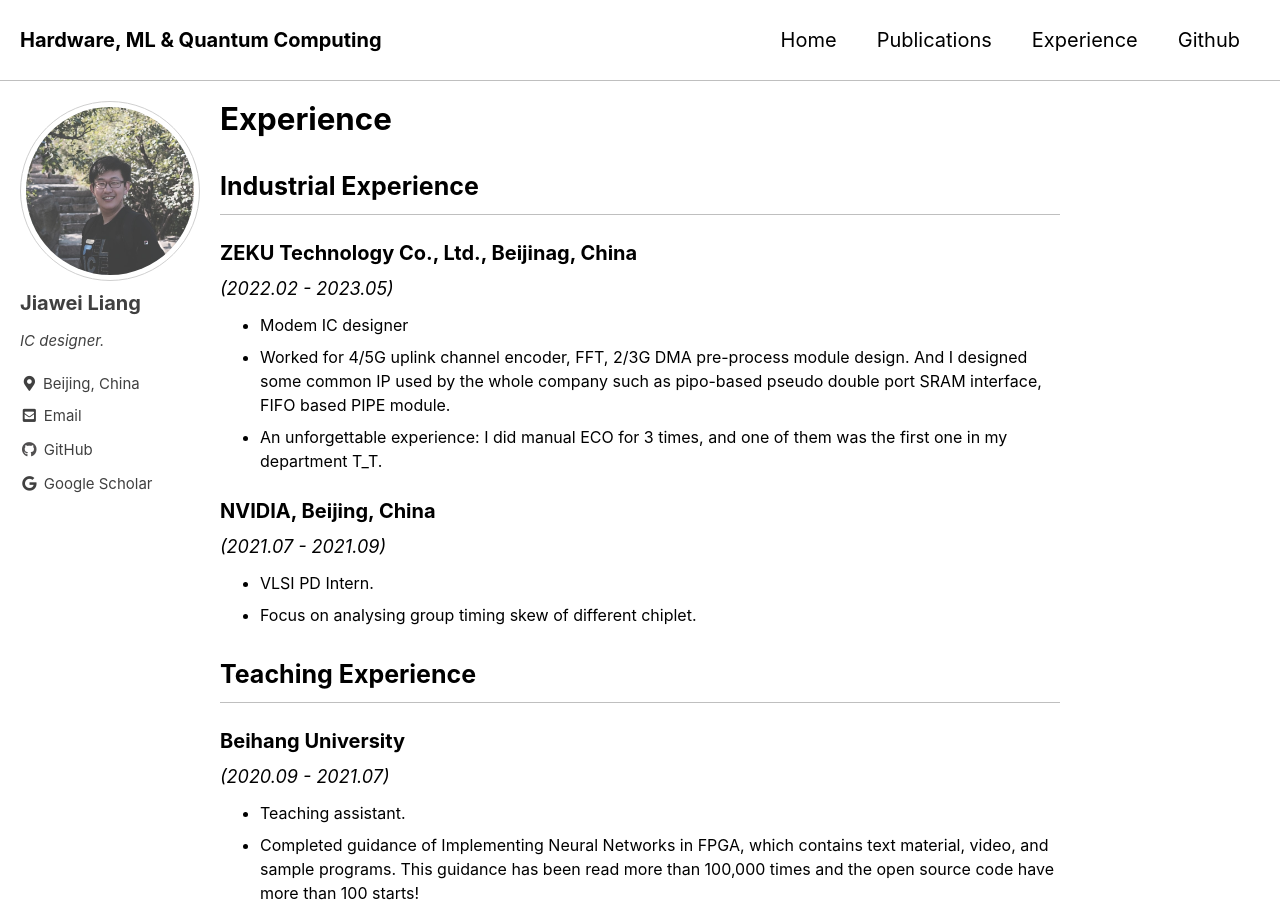
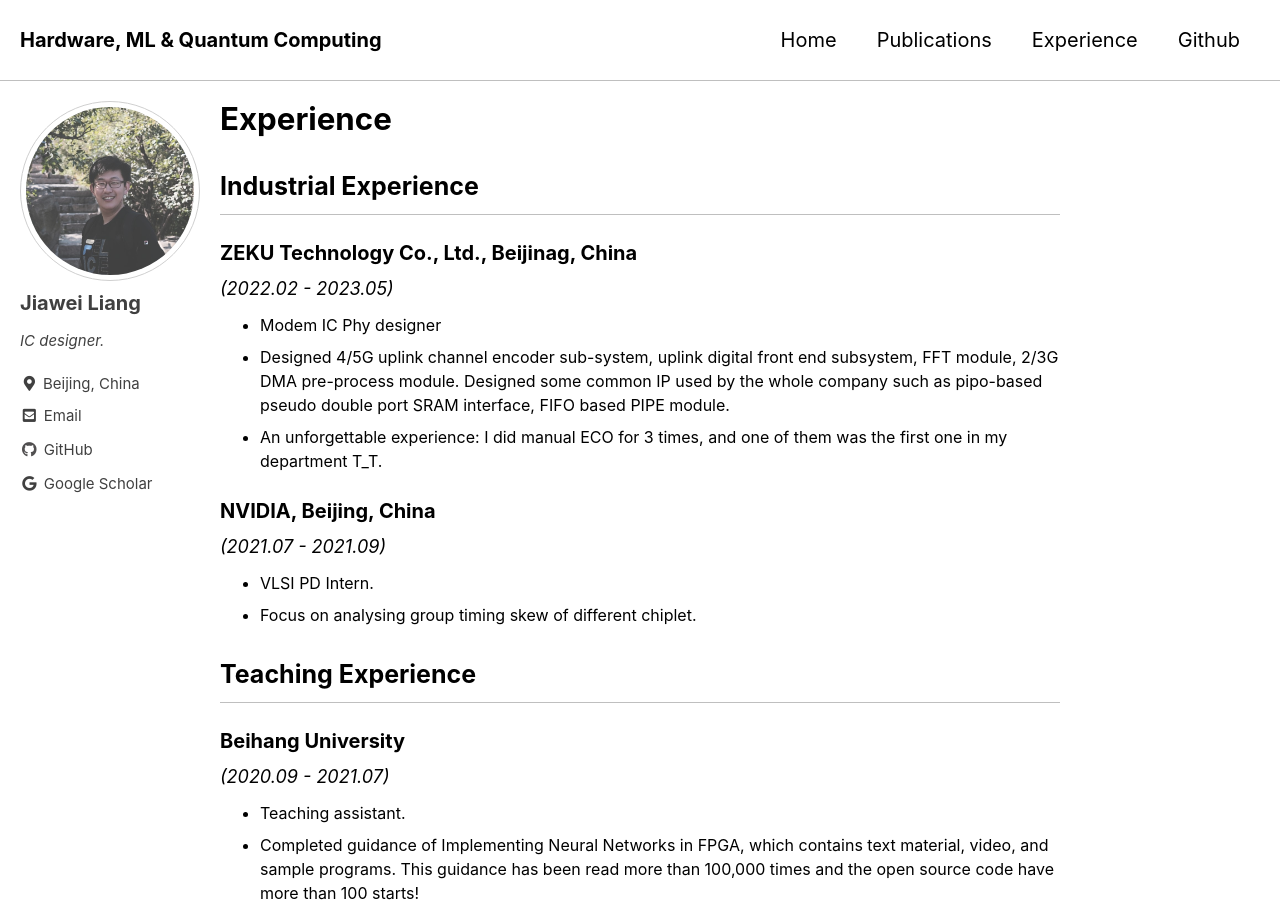
Before and after one commit to MasLiang/MasLiang.github.io, a Jekyll site: the page built from _pages/experience.md, in a window 1280 px wide and 900 px high. Built offline with Jekyll 4.4.1, drawn with Linux system fonts in a browser that asks for light colours; cached includes are drawn as plain includes.

Commit message:
change some detail

```diff
--- a/_pages/experience.md
+++ b/_pages/experience.md
@@ -9,8 +9,8 @@ author_profile: true
 
 ###### ZEKU Technology Co., Ltd., Beijinag, China
 *<font size=4>(2022.02 - 2023.05) </font>*
-- Modem IC designer
-- Worked for 4/5G uplink channel encoder,  FFT, 2/3G DMA pre-process module design. And I designed some common IP used by the whole company such as pipo-based pseudo double port SRAM interface, FIFO based PIPE module.
+- Modem IC Phy designer
+- Designed 4/5G uplink channel encoder sub-system, uplink digital front end subsystem, FFT module, 2/3G DMA pre-process module. Designed some common IP used by the whole company such as pipo-based pseudo double port SRAM interface, FIFO based PIPE module.
 - An unforgettable experience: I did manual ECO for 3 times, and one of them was the first one in my department T_T.
 
 ###### NVIDIA, Beijing, China
```
